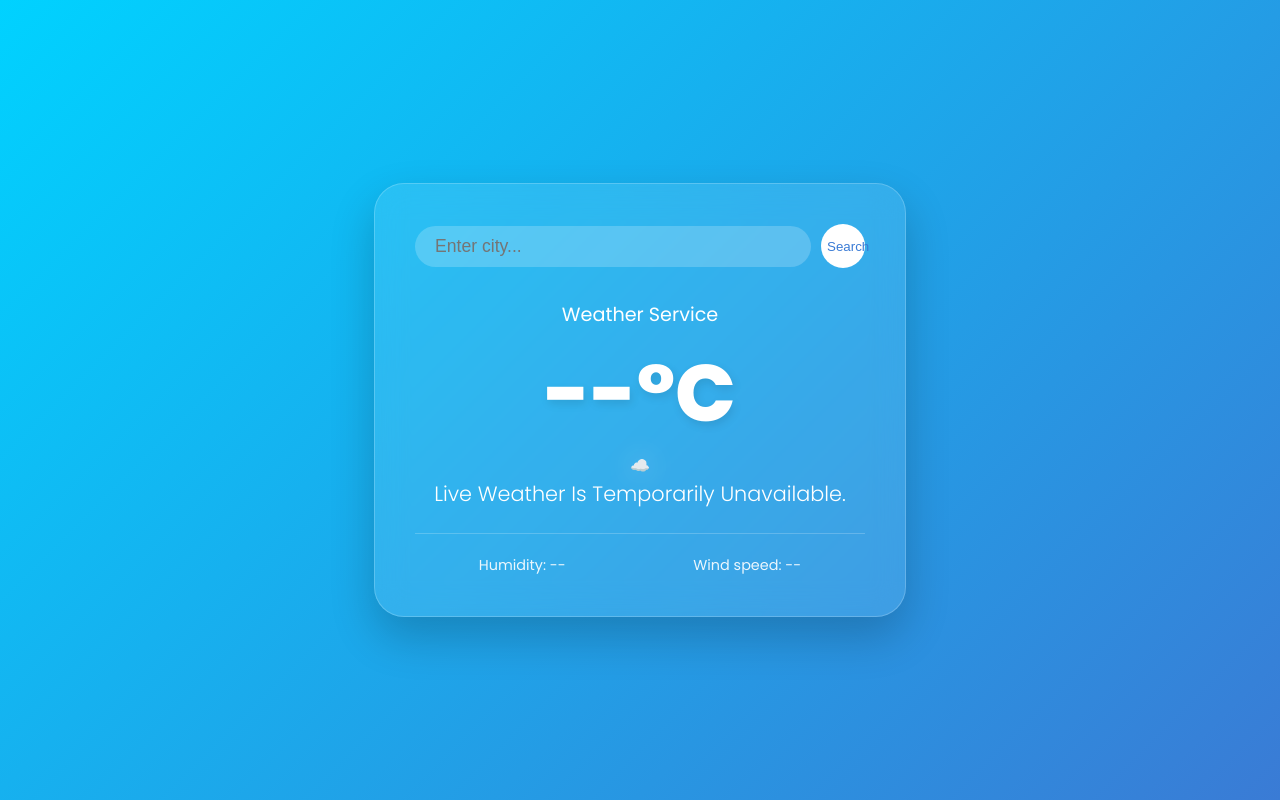
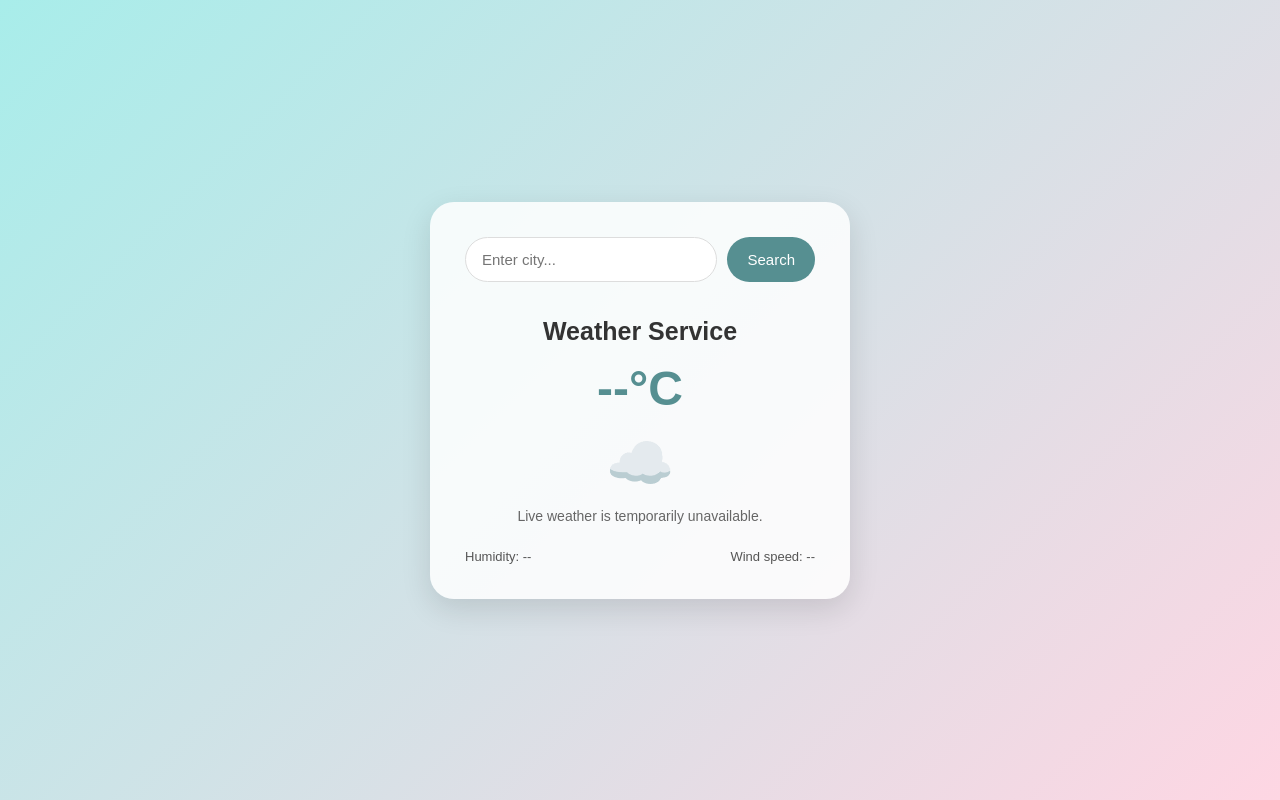
Before and after one commit to dassramesh/Weather-App, a plain HTML site: page index.html in a window 1280 px wide. Drawn offline with Linux system fonts and the light colour scheme.

Commit message:
Update style.css

```diff
--- a/style.css
+++ b/style.css
@@ -1,114 +1,96 @@
-@import url('https://fonts.googleapis.com/css2?family=Poppins:wght@300;400;600;800&display=swap');
+
+* {
+    margin: 0;
+    padding: 0;
+    box-sizing: border-box;
+}
 
 body {
-    margin: 0;
+    min-height: 100vh;
     display: flex;
     justify-content: center;
     align-items: center;
-    height: 100vh;
-    background: linear-gradient(135deg, #00d2ff 0%, #3a7bd5 100%);
-    font-family: 'Poppins', sans-serif;
+    font-family: Arial, sans-serif;
+    background: linear-gradient(135deg, #a8edea, #fed6e3);
+    padding: 20px;
 }
 
 .card {
-    background: rgba(255, 255, 255, 0.1);
-    backdrop-filter: blur(15px);
-    -webkit-backdrop-filter: blur(15px);
-    border: 1px solid rgba(255, 255, 255, 0.2);
-    padding: 2.5em;
-    border-radius: 30px;
     width: 100%;
-    max-width: 450px;
-    color: white;
-    text-align: center;
-    box-shadow: 0 20px 45px rgba(0,0,0,0.2);
-    /* Entrance Animation */
-    animation: fadeInScale 0.8s ease-out;
-}
-
-@keyframes fadeInScale {
-    from { opacity: 0; transform: scale(0.9); }
-    to { opacity: 1; transform: scale(1); }
+    max-width: 420px;
+    padding: 35px;
+    border-radius: 24px;
+    background: rgba(255, 255, 255, 0.85);
+    box-shadow: 0 10px 30px rgba(0, 0, 0, 0.12);
 }
 
 .search {
     display: flex;
-    align-items: center;
-    justify-content: center;
-    margin-bottom: 2em;
+    gap: 10px;
+    margin-bottom: 35px;
 }
 
-input.search-bar {
-    border: none;
+.search input {
+    flex: 1;
+    min-width: 0;
+    padding: 13px 16px;
+    border: 1px solid #ddd;
+    border-radius: 25px;
     outline: none;
-    padding: 10px 20px;
-    border-radius: 24px;
-    background: rgba(255, 255, 255, 0.2);
-    color: white;
-    font-size: 1.1rem;
-    width: 80%;
-    transition: 0.3s;
+    font-size: 15px;
 }
 
-input.search-bar:focus {
-    background: rgba(255, 255, 255, 0.3);
+.search button {
+    padding: 13px 20px;
+    border: none;
+    border-radius: 25px;
+    background: #568f91;
+    color: white;
+    cursor: pointer;
+    font-size: 15px;
 }
 
-button {
-    margin-left: 10px;
-    border-radius: 50%;
-    border: none;
-    height: 44px;
-    width: 44px;
-    background: white;
-    color: #3a7bd5;
-    cursor: pointer;
-    transition: 0.3s cubic-bezier(0.175, 0.885, 0.32, 1.275);
+.search button:hover {
+    background: #417779;
 }
 
-button:hover {
-    transform: scale(1.1);
+.weather {
+    text-align: center;
 }
 
 .city {
-    font-weight: 400;
-    font-size: 1.2rem;
-    margin-bottom: 0.2em;
+    font-size: 25px;
+    margin-bottom: 15px;
+    color: #333;
 }
 
 .temp {
-    font-size: 5rem;
-    font-weight: 800;
-    margin: 0;
-    text-shadow: 2px 4px 10px rgba(0,0,0,0.1);
+    font-size: 48px;
+    color: #568f91;
+    margin-bottom: 15px;
 }
 
 .flex {
     display: flex;
     flex-direction: column;
     align-items: center;
-    margin-bottom: 1.5em;
+    gap: 12px;
+    margin-bottom: 25px;
 }
 
 .icon {
-    width: 120px; /* Bigger Icon */
-    filter: drop-shadow(0 0 15px rgba(255,255,255,0.4));
+    font-size: 55px;
 }
 
 .description {
-    text-transform: capitalize;
-    font-size: 1.3rem;
-    font-weight: 300;
+    color: #666;
+    font-size: 14px;
 }
 
 .details {
     display: flex;
-    justify-content: space-around;
-    padding-top: 1.5em;
-    border-top: 1px solid rgba(255, 255, 255, 0.2);
-    font-size: 0.9rem;
+    justify-content: space-between;
+    gap: 12px;
+    color: #555;
+    font-size: 13px;
 }
-
-.humidity, .wind {
-    opacity: 0.9;
-}
```
